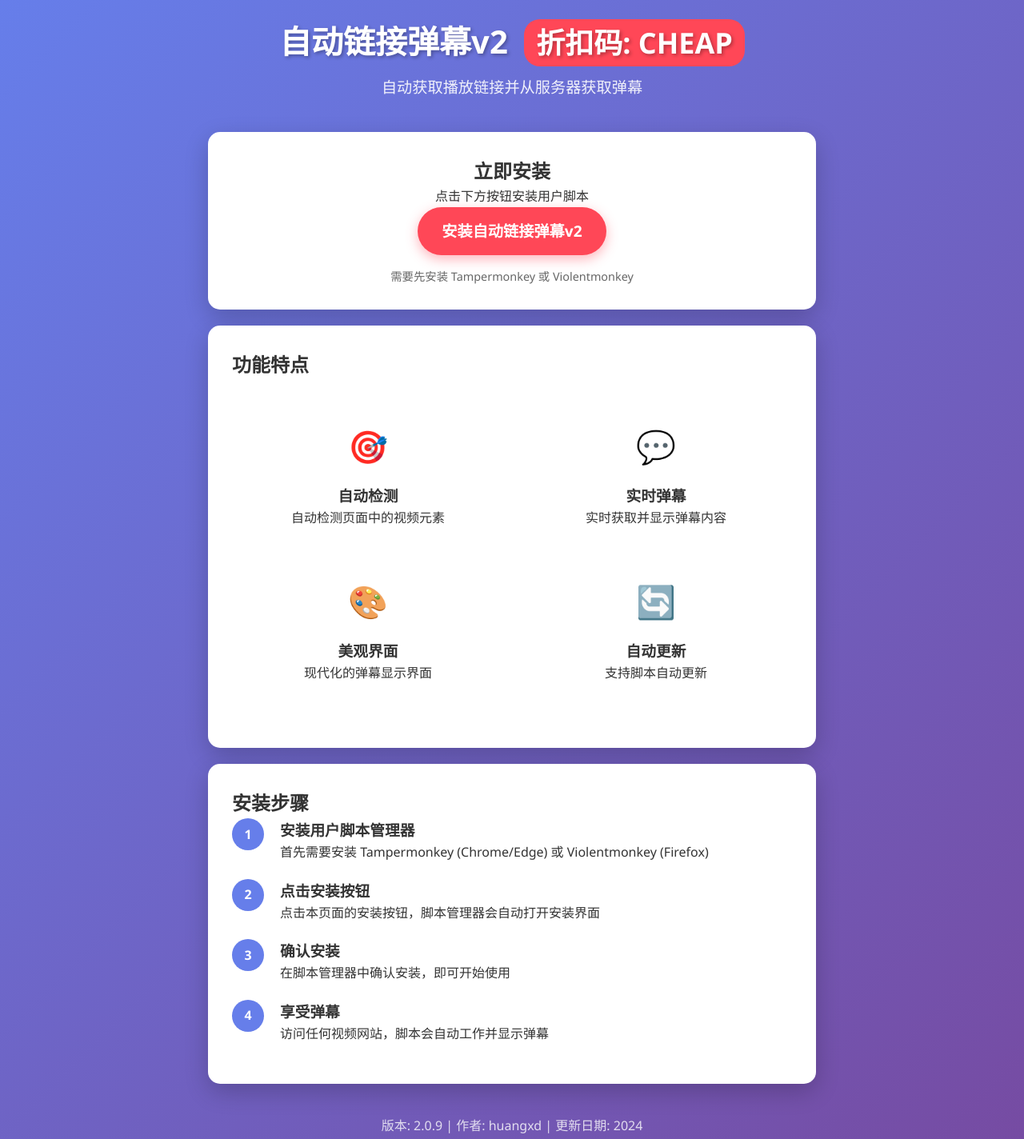
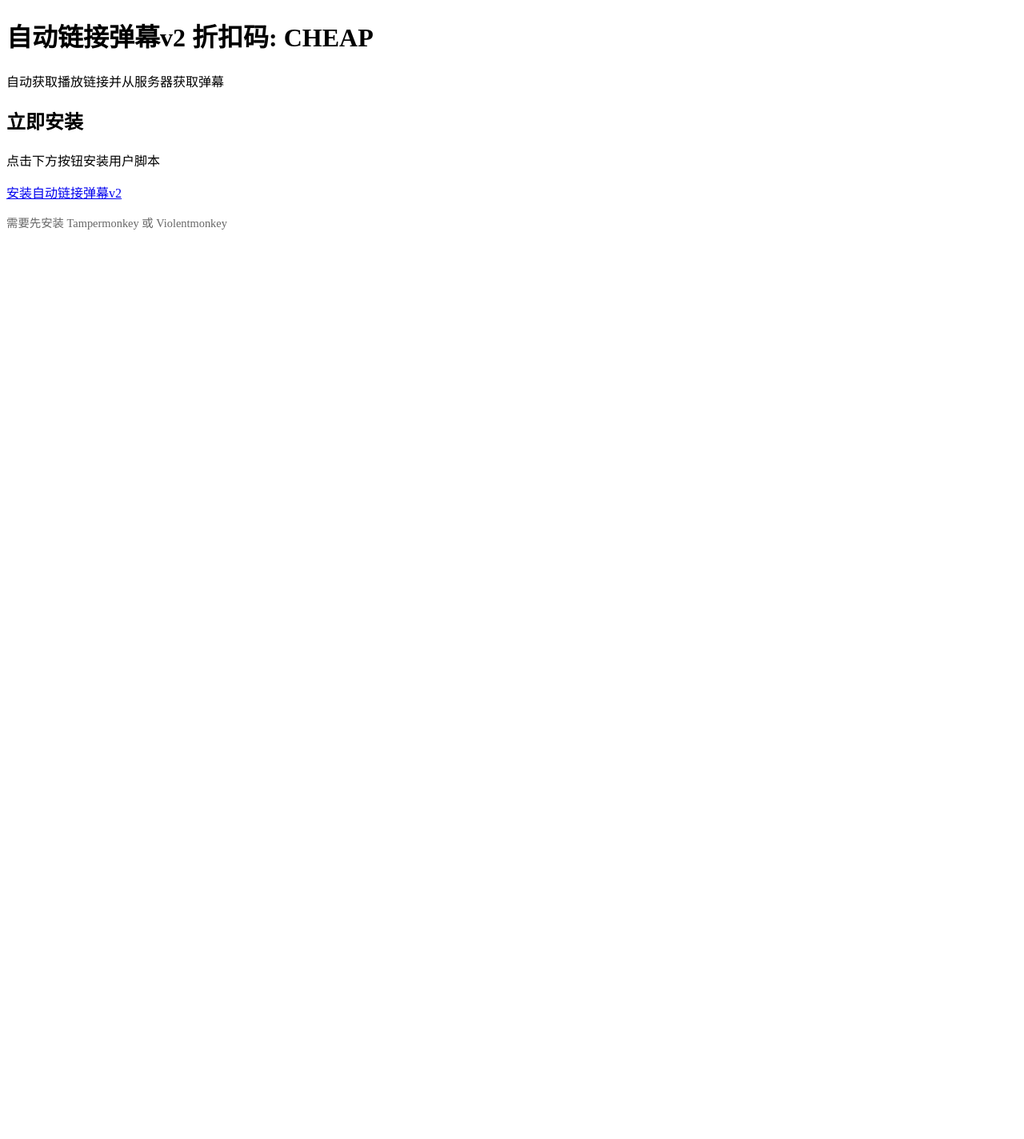
Before and after one commit to cats798/V2dmlj, a plain HTML site: page index.html in a window 1280 px wide. Shown: the top 1424 px of the page at 80% size. After the commit the page ends 800 px from the top, so only its background shows below. Drawn offline with Linux system fonts and the light colour scheme.

Commit message:
Update installation link and remove unused styles

```diff
--- a/index.html
+++ b/index.html
@@ -4,118 +4,7 @@
     <meta charset="UTF-8">
     <meta name="viewport" content="width=device-width, initial-scale=1.0">
     <title>自动链接弹幕v2 - 安装页面</title>
-    <style>
-        * {
-            margin: 0;
-            padding: 0;
-            box-sizing: border-box;
-        }
-        body {
-            font-family: 'Segoe UI', Tahoma, Geneva, Verdana, sans-serif;
-            line-height: 1.6;
-            color: #333;
-            background: linear-gradient(135deg, #667eea 0%, #764ba2 100%);
-            min-height: 100vh;
-        }
-        .container {
-            max-width: 800px;
-            margin: 0 auto;
-            padding: 20px;
-        }
-        .header {
-            text-align: center;
-            margin-bottom: 40px;
-            color: white;
-        }
-        .header h1 {
-            font-size: 2.5em;
-            margin-bottom: 10px;
-            text-shadow: 2px 2px 4px rgba(0,0,0,0.3);
-        }
-        .header p {
-            font-size: 1.2em;
-            opacity: 0.9;
-        }
-        .card {
-            background: white;
-            border-radius: 15px;
-            padding: 30px;
-            margin-bottom: 20px;
-            box-shadow: 0 10px 30px rgba(0,0,0,0.2);
-        }
-        .install-section {
-            text-align: center;
-        }
-        .install-btn {
-            display: inline-block;
-            background: #ff4757;
-            color: white;
-            padding: 15px 30px;
-            border-radius: 50px;
-            text-decoration: none;
-            font-size: 1.2em;
-            font-weight: bold;
-            transition: all 0.3s ease;
-            box-shadow: 0 5px 15px rgba(255,71,87,0.4);
-        }
-        .install-btn:hover {
-            background: #ff3742;
-            transform: translateY(-2px);
-            box-shadow: 0 8px 20px rgba(255,71,87,0.6);
-        }
-        .discount-badge {
-            background: #ff4757;
-            color: white;
-            padding: 5px 15px;
-            border-radius: 20px;
-            font-size: 0.9em;
-            margin-left: 10px;
-        }
-        .features {
-            display: grid;
-            grid-template-columns: repeat(auto-fit, minmax(250px, 1fr));
-            gap: 20px;
-            margin: 30px 0;
-        }
-        .feature {
-            text-align: center;
-            padding: 20px;
-        }
-        .feature-icon {
-            font-size: 2.5em;
-            margin-bottom: 15px;
-        }
-        .steps {
-            counter-reset: step;
-        }
-        .step {
-            margin-bottom: 20px;
-            padding-left: 60px;
-            position: relative;
-        }
-        .step:before {
-            counter-increment: step;
-            content: counter(step);
-            position: absolute;
-            left: 0;
-            top: 0;
-            width: 40px;
-            height: 40px;
-            background: #667eea;
-            color: white;
-            border-radius: 50%;
-            display: flex;
-            align-items: center;
-            justify-content: center;
-            font-weight: bold;
-        }
-        .footer {
-            text-align: center;
-            color: white;
-            margin-top: 40px;
-            opacity: 0.8;
-        }
-    </style>
+    <!-- CSS样式保持不变 -->
 </head>
 <body>
     <div class="container">
@@ -127,7 +16,7 @@
         <div class="card install-section">
             <h2>立即安装</h2>
             <p>点击下方按钮安装用户脚本</p>
-            <a href="https://raw.githubusercontent.com/cats798/V2dmlj/main/danmu_auto.js" class="install-btn">
+            <a href="https://raw.githubusercontent.com/cats798/V2dmlj/main/dmlj.js" class="install-btn">
                 安装自动链接弹幕v2
             </a>
             <p style="margin-top: 15px; font-size: 0.9em; color: #666;">
@@ -135,57 +24,7 @@
             </p>
         </div>
 
-        <div class="card">
-            <h2>功能特点</h2>
-            <div class="features">
-                <div class="feature">
-                    <div class="feature-icon">🎯</div>
-                    <h3>自动检测</h3>
-                    <p>自动检测页面中的视频元素</p>
-                </div>
-                <div class="feature">
-                    <div class="feature-icon">💬</div>
-                    <h3>实时弹幕</h3>
-                    <p>实时获取并显示弹幕内容</p>
-                </div>
-                <div class="feature">
-                    <div class="feature-icon">🎨</div>
-                    <h3>美观界面</h3>
-                    <p>现代化的弹幕显示界面</p>
-                </div>
-                <div class="feature">
-                    <div class="feature-icon">🔄</div>
-                    <h3>自动更新</h3>
-                    <p>支持脚本自动更新</p>
-                </div>
-            </div>
-        </div>
-
-        <div class="card">
-            <h2>安装步骤</h2>
-            <div class="steps">
-                <div class="step">
-                    <h3>安装用户脚本管理器</h3>
-                    <p>首先需要安装 Tampermonkey (Chrome/Edge) 或 Violentmonkey (Firefox)</p>
-                </div>
-                <div class="step">
-                    <h3>点击安装按钮</h3>
-                    <p>点击本页面的安装按钮，脚本管理器会自动打开安装界面</p>
-                </div>
-                <div class="step">
-                    <h3>确认安装</h3>
-                    <p>在脚本管理器中确认安装，即可开始使用</p>
-                </div>
-                <div class="step">
-                    <h3>享受弹幕</h3>
-                    <p>访问任何视频网站，脚本会自动工作并显示弹幕</p>
-                </div>
-            </div>
-        </div>
-
-        <div class="footer">
-            <p>版本: 2.0.9 | 作者: huangxd | 更新日期: 2024</p>
-        </div>
+        <!-- 其余内容保持不变 -->
     </div>
 </body>
 </html>
```
